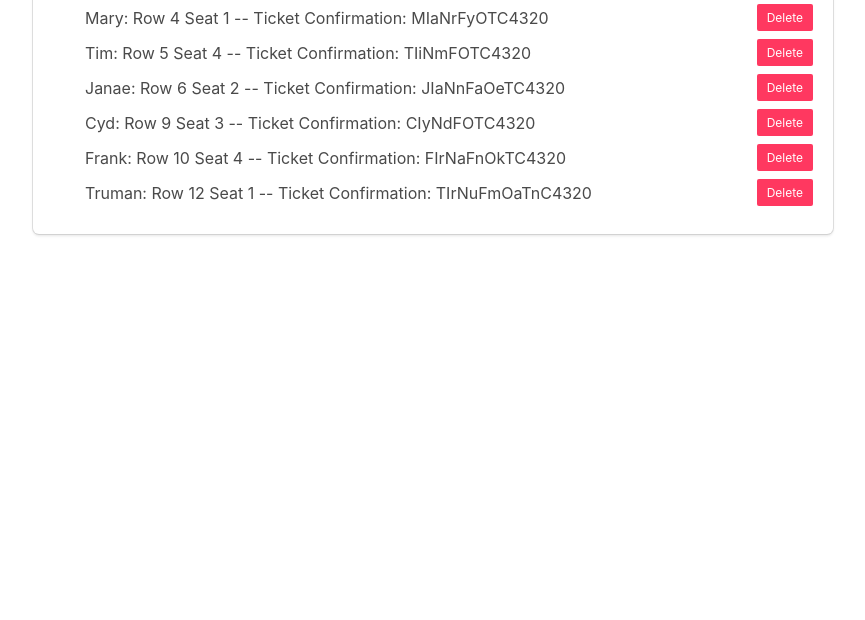
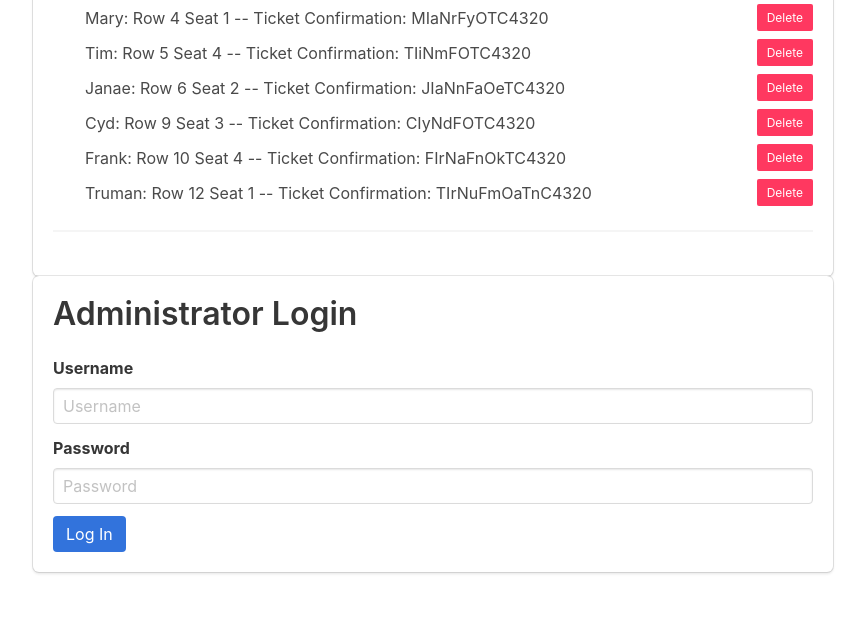
Before and after one commit to hferguson1010/IT4320_Final_Project, a Flask app: page /admin/ in a window 1280 px wide. Shown: the part 984-1604 px from the top of the page, without its empty margins (207-1072 px from the left). Before the commit the page ends 1220 px from the top, so only its background shows below. Run offline with Flask 3, Linux system fonts and the light colour scheme; a user stored in the database is signed in.

Commit message:
minor changes

```diff
--- a/admin/templates/login.html
+++ b/admin/templates/login.html
@@ -3,34 +3,11 @@
 
 {% block content %}
 <section class="section">
+
   <div class="container" style="max-width: 800px; margin: auto;">
-
-    <div class="box">
-      {% if not session.get('admin_logged_in') %}
-        <!-- Login Form -->
-        <h1 class="title">Administrator Login</h1>
-        <form method="post" action="{{ url_for('admin.login') }}">
-          <div class="field">
-            <label class="label">Username</label>
-            <div class="control">
-              <input class="input" type="text" name="username" placeholder="Username" required>
-            </div>
-          </div>
-          <div class="field">
-            <label class="label">Password</label>
-            <div class="control">
-              <input class="input" type="password" name="password" placeholder="Password" required>
-            </div>
-          </div>
-          <div class="field">
-            <div class="control">
-              <button class="button is-link" type="submit">Log In</button>
-            </div>
-          </div>
-        </form>
-
-      {% else %}
-        <!-- Dashboard -->
+    <!-- Dashboard Section (only if logged in) -->
+    {% if session.get('admin_logged_in') %}
+      <div class="box">
         <h1 class="title" style="text-align: center;">Administrator Dashboard</h1>
 
         <!-- Seating Chart -->
@@ -74,9 +51,38 @@
           {% endfor %}
         </ul>
 
-      {% endif %}
+        <hr>
+      </div>
+    {% endif %}
+  </div>
+
+  <!-- Login Form -->
+  <div class="container" style="max-width: 800px; margin: auto;">
+    <div class="box">
+      <h1 class="title">Administrator Login</h1>
+      <form method="post" action="{{ url_for('admin.login') }}">
+        <div class="field">
+          <label class="label">Username</label>
+          <div class="control">
+            <input class="input" type="text" name="username" placeholder="Username" required>
+          </div>
+        </div>
+
+        <div class="field">
+          <label class="label">Password</label>
+          <div class="control">
+            <input class="input" type="password" name="password" placeholder="Password" required>
+          </div>
+        </div>
+
+        <div class="field">
+          <div class="control">
+            <button class="button is-link" type="submit">Log In</button>
+          </div>
+        </div>
+      </form>
     </div>
+  </div>
 
-  </div>
 </section>
 {% endblock %}
```
Also changed, not shown: final_project_files/reservations.db.
